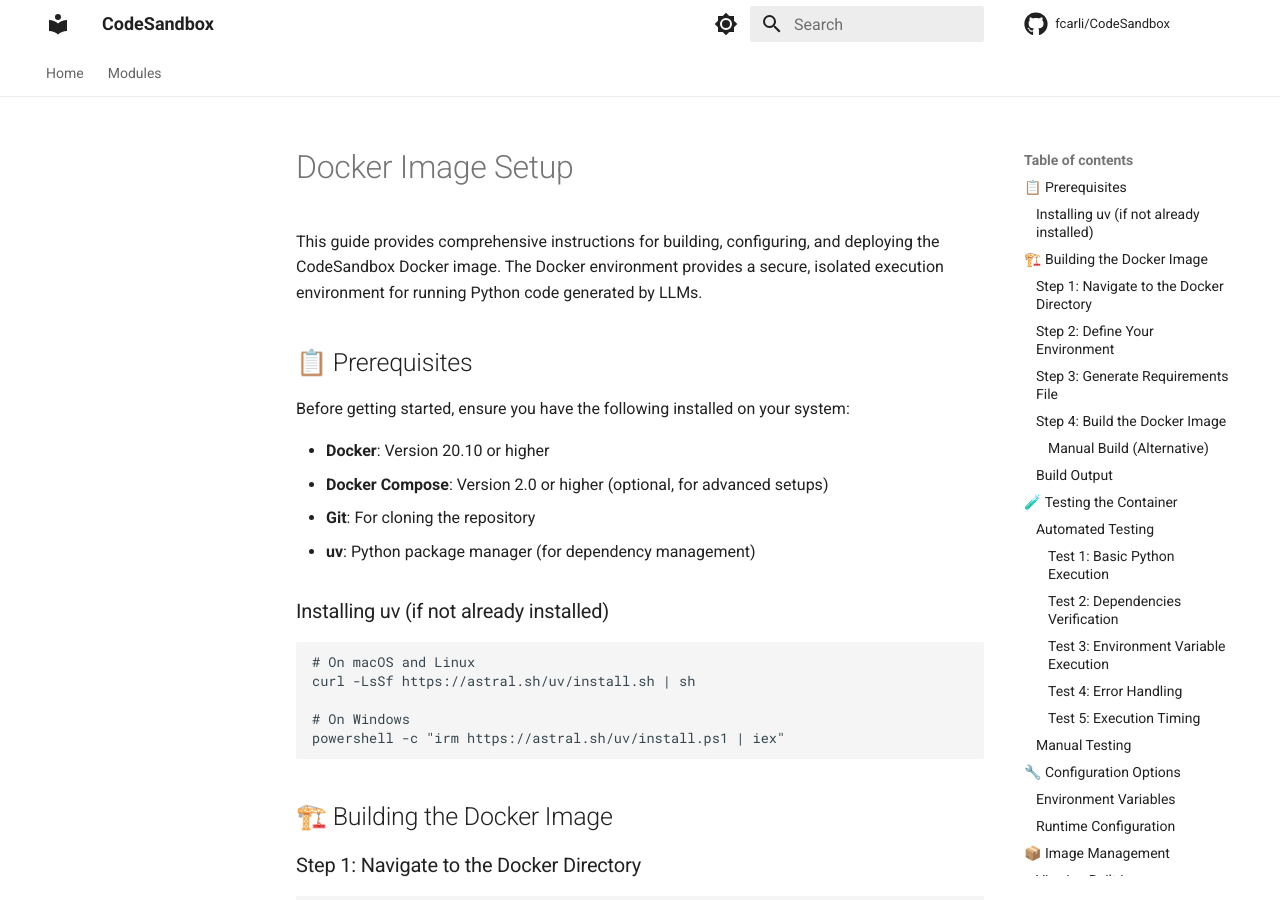
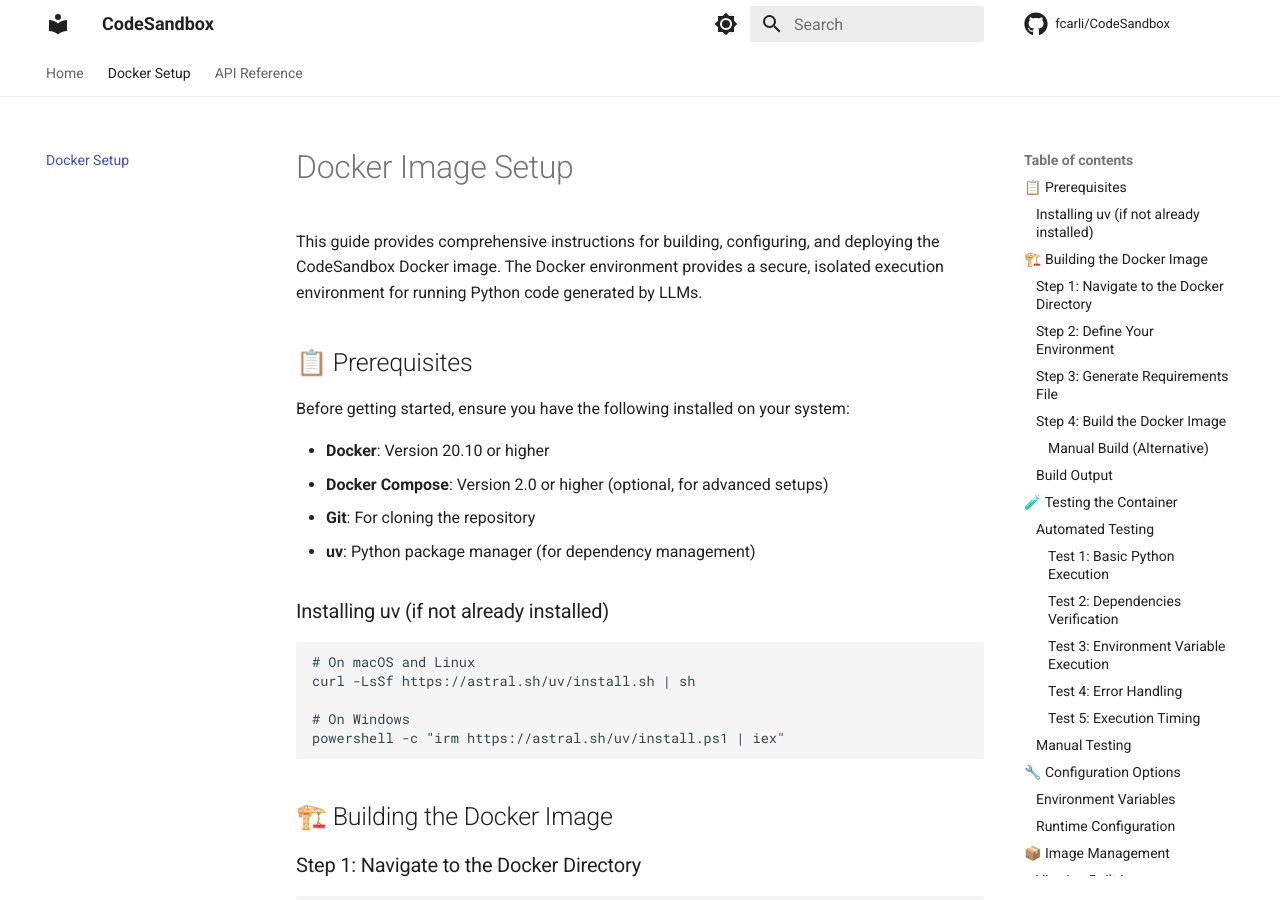
Before and after one commit to biocypher/biocage, an MkDocs documentation site: the page built from docs/docker-setup.md, in a window 1280 px wide and 900 px high. Built offline with MkDocs 1.6.1 and Material for MkDocs 9.7.7, drawn with Linux system fonts in a browser that asks for light colours; comment, search, counter and statistics services are not loaded.

Commit message:
Add mkdocs.yml

```diff
--- a/mkdocs.yml
+++ b/mkdocs.yml
@@ -9,13 +9,14 @@
 
 nav:
   - Home: index.md
-  - Modules: modules.md
+  - Docker Setup: docker-setup.md
+  - API Reference: modules.md
 plugins:
   - search
   - mkdocstrings:
       handlers:
         python:
-          paths: ["codesandbox"]
+          paths: ["."]
 theme:
   name: material
   feature:
```
